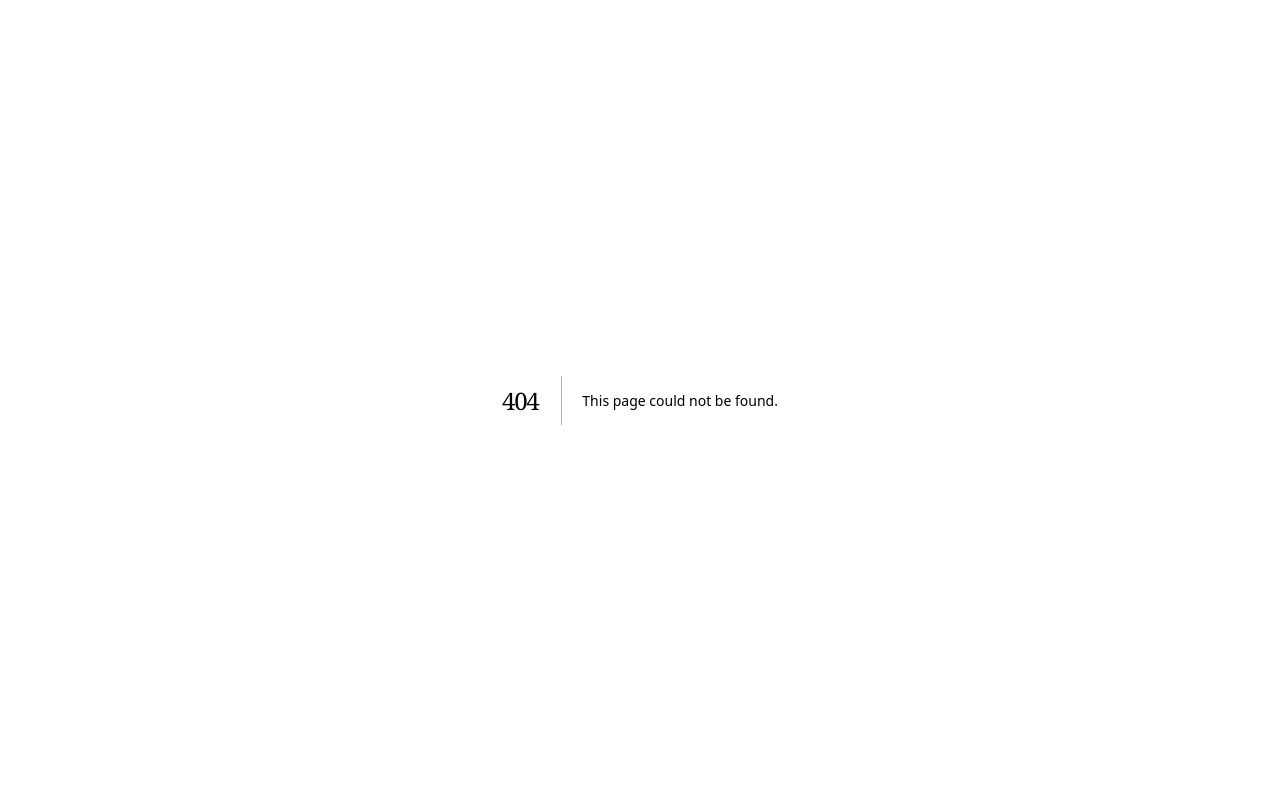
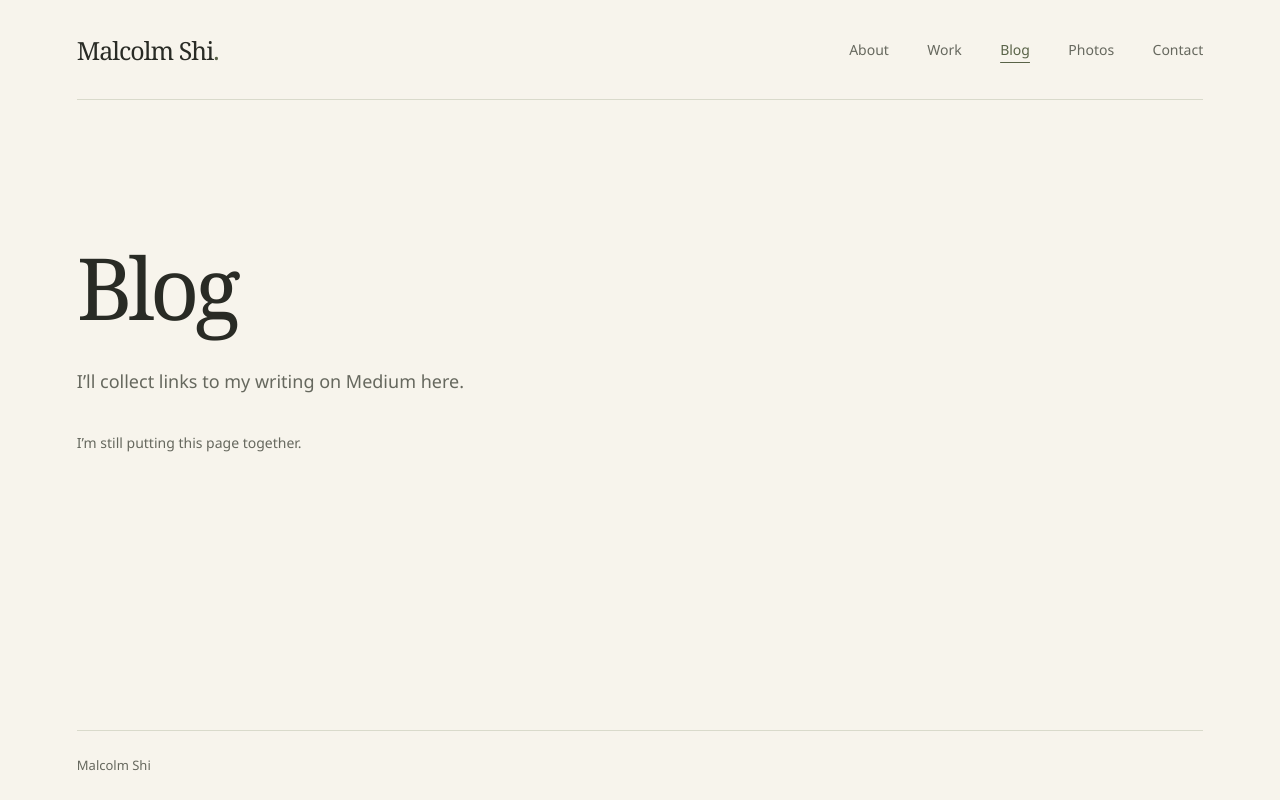
Before and after one commit to malcolmshi123/personal-website, a Next.js app: page /blog in a window 1280 px wide. Before the commit this address had no page. Built offline with nearby package versions, Linux system fonts and the light colour scheme.

Commit message:
add navigation pages

```diff
--- a/next.config.ts
+++ b/next.config.ts
@@ -1,6 +1,7 @@
 import type { NextConfig } from "next";
 
 const nextConfig: NextConfig = {
+    agentRules: false,
     output: "export",
     trailingSlash: true,
 };
--- /dev/null
+++ b/src/app/blog/page.tsx
@@ -0,0 +1,11 @@
+import type { Metadata } from "next";
+import PageShell from "@/components/page-shell";
+
+export const metadata: Metadata = {
+    title: "Blog",
+    description: "Links to my writing on Medium.",
+};
+
+export default function Blog() {
+    return <PageShell title="Blog" introduction="I’ll collect links to my writing on Medium here." />;
+}
--- a/src/app/globals.css
+++ b/src/app/globals.css
@@ -30,7 +30,8 @@ a {
     color: inherit;
 }
 
-a:focus-visible {
+a:focus-visible,
+button:focus-visible {
     outline: 2px solid var(--olive);
     outline-offset: 6px;
 }
@@ -64,14 +65,17 @@ a:focus-visible {
     color: var(--olive);
 }
 
-.site-note,
 .site-footer {
     color: var(--muted);
     font-size: 13px;
 }
 
-.welcome {
+.main-content {
     flex: 1;
+}
+
+.welcome,
+.page-content {
     padding-block: clamp(72px, 11vw, 156px);
 }
 
@@ -145,13 +149,109 @@ h1 em {
         padding-block: 24px;
     }
 
-    .site-note {
-        max-width: 75px;
-        text-align: right;
-    }
-
     .site-footer {
         flex-wrap: wrap;
         font-size: 12px;
     }
 }
+
+.skip-link {
+    position: absolute;
+    top: 12px;
+    left: 24px;
+    z-index: 10;
+    padding: 12px 16px;
+    background: var(--charcoal);
+    color: var(--cream);
+    transform: translateY(-200%);
+}
+
+.skip-link:focus {
+    transform: translateY(0);
+}
+
+.wordmark {
+    flex-shrink: 0;
+}
+
+.site-navigation ul {
+    display: flex;
+    align-items: center;
+    gap: clamp(20px, 3vw, 40px);
+    margin: 0;
+    padding: 0;
+    list-style: none;
+}
+
+.site-navigation a {
+    display: inline-block;
+    padding-block: 8px;
+    color: var(--muted);
+    font-size: 14px;
+    text-decoration: none;
+    text-underline-offset: 7px;
+}
+
+.site-navigation a:hover,
+.site-navigation a[aria-current="page"] {
+    color: var(--olive);
+    text-decoration: underline;
+}
+
+.menu-toggle {
+    display: none;
+    align-items: center;
+    gap: 14px;
+    min-height: 44px;
+    padding: 8px 0 8px 12px;
+    border: 0;
+    background: transparent;
+    color: var(--charcoal);
+    font: inherit;
+    font-size: 14px;
+    cursor: pointer;
+}
+
+.menu-toggle span {
+    font-size: 22px;
+}
+
+.page-note {
+    margin-top: 32px;
+    color: var(--muted);
+    font-size: 14px;
+    line-height: 1.8;
+}
+
+@media (max-width: 760px) {
+    .site-header {
+        flex-wrap: wrap;
+        column-gap: 16px;
+        row-gap: 0;
+        padding-block: 20px;
+    }
+
+    .menu-toggle {
+        display: flex;
+    }
+
+    .site-navigation {
+        width: 100%;
+        padding-top: 16px;
+    }
+
+    .site-navigation[data-open="false"] {
+        display: none;
+    }
+
+    .site-navigation ul {
+        align-items: stretch;
+        flex-direction: column;
+        gap: 0;
+    }
+
+    .site-navigation a {
+        display: block;
+        padding-block: 14px;
+    }
+}
--- a/src/app/layout.tsx
+++ b/src/app/layout.tsx
@@ -1,16 +1,31 @@
 import type { Metadata } from "next";
 import type { ReactNode } from "react";
+import SiteHeader from "@/components/site-header";
 import "./globals.css";
 
 export const metadata: Metadata = {
-    title: "Malcolm Shi",
+    title: {
+        default: "Malcolm Shi",
+        template: "%s | Malcolm Shi",
+    },
     description: "A bit about my faith, my work, and the things I enjoy.",
 };
 
 export default function RootLayout({ children }: { children: ReactNode }) {
     return (
         <html lang="en">
-            <body>{children}</body>
+            <body>
+                <a className="skip-link" href="#main-content">Skip to content</a>
+                <div className="site-shell">
+                    <SiteHeader />
+                    <main id="main-content" className="main-content" tabIndex={-1}>
+                        {children}
+                    </main>
+                    <footer className="site-footer">
+                        <span>Malcolm Shi</span>
+                    </footer>
+                </div>
+            </body>
         </html>
     );
 }
--- /dev/null
+++ b/src/components/page-shell.tsx
@@ -0,0 +1,14 @@
+type PageShellProps = {
+    title: string;
+    introduction: string;
+};
+
+export default function PageShell({ title, introduction }: PageShellProps) {
+    return (
+        <div className="page-content">
+            <h1>{title}</h1>
+            <p className="introduction">{introduction}</p>
+            <p className="page-note">I’m still putting this page together.</p>
+        </div>
+    );
+}
--- /dev/null
+++ b/src/components/site-header.tsx
@@ -0,0 +1,66 @@
+"use client";
+
+import Link from "next/link";
+import { usePathname } from "next/navigation";
+import { useRef, useState } from "react";
+
+const navigation = [
+    { href: "/about/", label: "About" },
+    { href: "/work/", label: "Work" },
+    { href: "/blog/", label: "Blog" },
+    { href: "/photos/", label: "Photos" },
+    { href: "/contact/", label: "Contact" },
+];
+
+export default function SiteHeader() {
+    const pathname = usePathname();
+
+    return <HeaderNavigation key={pathname} pathname={pathname} />;
+}
+
+function HeaderNavigation({ pathname }: { pathname: string }) {
+    const [isOpen, setIsOpen] = useState(false);
+    const menuButton = useRef<HTMLButtonElement>(null);
+
+    return (
+        <header
+            className="site-header"
+            onKeyDown={(event) => {
+                if (event.key === "Escape" && isOpen) {
+                    setIsOpen(false);
+                    menuButton.current?.focus();
+                }
+            }}
+        >
+            <Link className="wordmark" href="/" aria-label="Malcolm Shi, home">
+                Malcolm Shi<span aria-hidden="true">.</span>
+            </Link>
+            <button
+                ref={menuButton}
+                className="menu-toggle"
+                type="button"
+                aria-expanded={isOpen}
+                aria-controls="site-navigation"
+                onClick={() => setIsOpen(!isOpen)}
+            >
+                {isOpen ? "Close" : "Menu"}
+                <span aria-hidden="true">{isOpen ? "−" : "+"}</span>
+            </button>
+            <nav id="site-navigation" className="site-navigation" aria-label="Main" data-open={isOpen}>
+                <ul>
+                    {navigation.map(({ href, label }) => (
+                        <li key={href}>
+                            <Link
+                                href={href}
+                                aria-current={pathname.replace(/\/$/, "") === href.replace(/\/$/, "") ? "page" : undefined}
+                                onClick={() => setIsOpen(false)}
+                            >
+                                {label}
+                            </Link>
+                        </li>
+                    ))}
+                </ul>
+            </nav>
+        </header>
+    );
+}
```
Also changed, not shown: src/app/about/page.tsx (added, +11 -0 lines), src/app/contact/page.tsx (added, +11 -0 lines), src/app/page.tsx (+1 -12 lines), src/app/photos/page.tsx (added, +11 -0 lines), src/app/work/page.tsx (added, +11 -0 lines), 1 other file (tests, documents, lock files or other folders).
